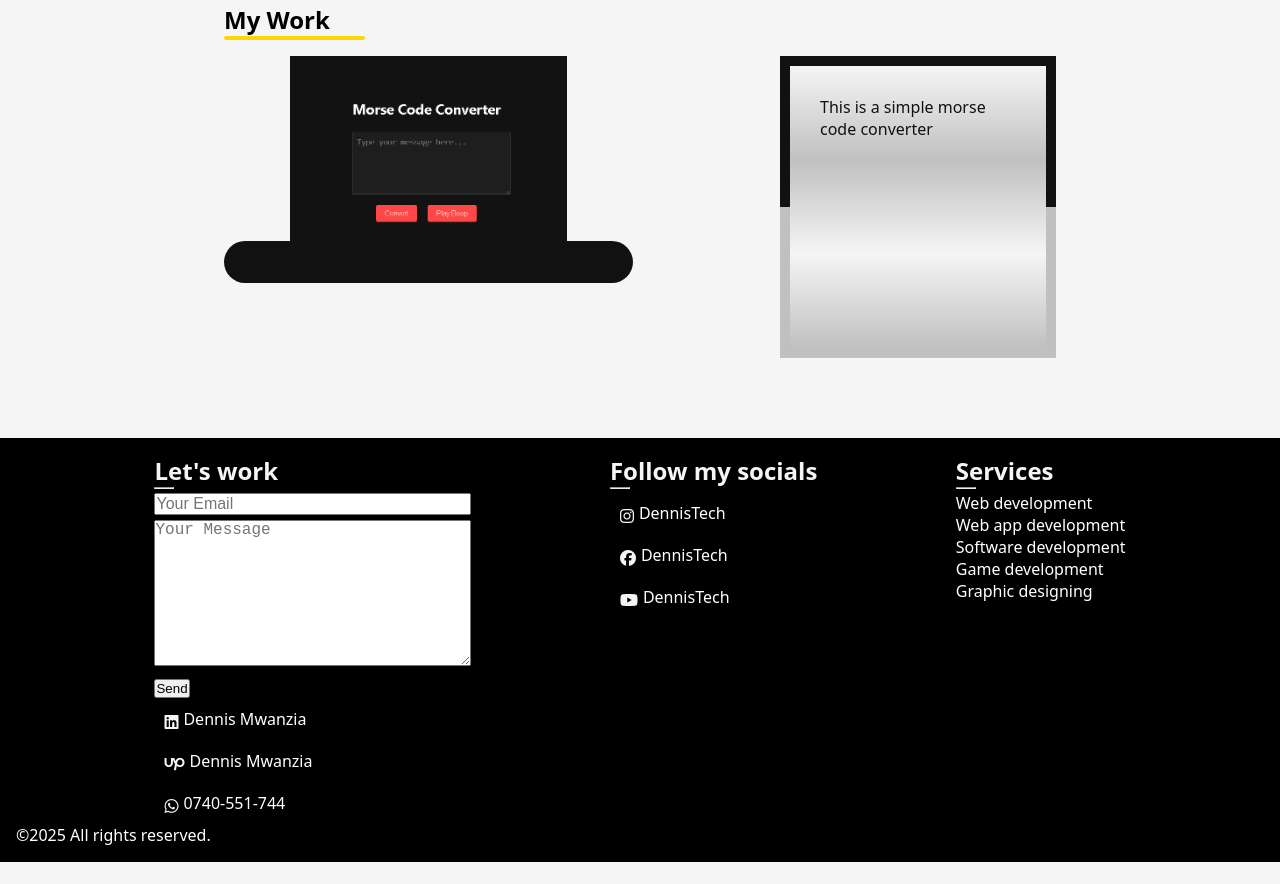
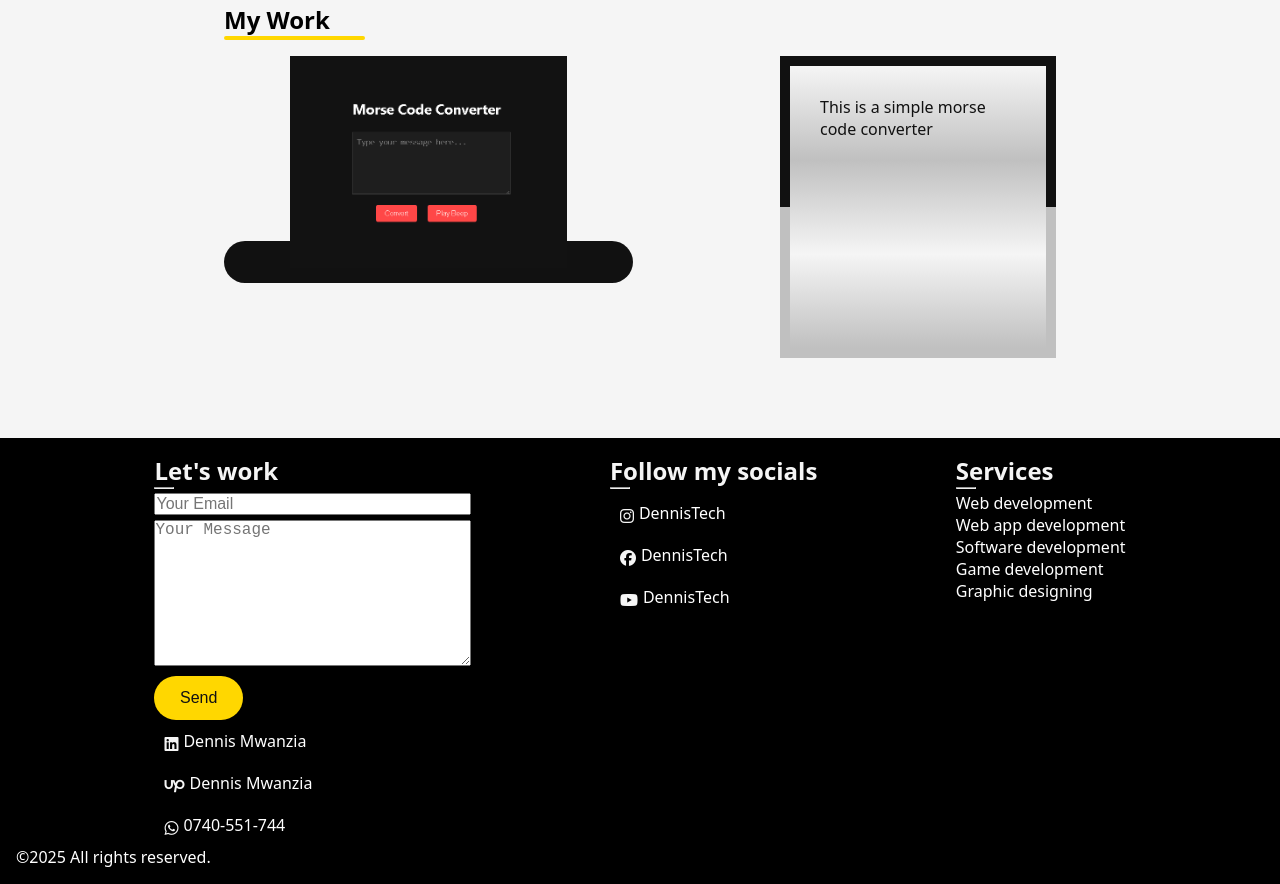
Before and after one commit to cypherdennis/OG-portfolio1, a plain HTML site: page index.html in a window 1280 px wide. Shown: the part 2465-3349 px from the top of the page. Before the commit the page ends 3327 px from the top, so only its background shows below. Drawn offline with Linux system fonts and the light colour scheme; no server answers.

Commit message:
Update index.html

```diff
--- a/index.html
+++ b/index.html
@@ -142,7 +142,7 @@
         <form id="contact">
             <span><input class="email" name="user_email" type="email" placeholder="Your Email" required></span>
             <span><textarea class="email-text" name="message" placeholder="Your Message" required rows="8" cols="30"></textarea></span>
-            <span><button type="submit">Send</button></span>
+            <span><button id="send-email" type="submit">Send</button></span>
         </form>
         <div><a class="footer-link" href="https://www.linkedin.com/in/dennis-mwanzia-9b49a3318?lipi=urn%3Ali%3Apage%3Ad_flagship3_profile_view_base_contact_details%3BjAe0dOENRuKdNun276HE7Q%3D%3D"><i class="fa-brands fa-linkedin" id="footer-info"></i><p style="color: white;"> Dennis Mwanzia</p></a></div>
         <div><a class="footer-link" href="https://www.upwork.com/freelancers/~011618480cbabf4f18?mp_source=share"><i class="fa-brands fa-upwork" id="footer-info"></i><p style="color: white;"> Dennis Mwanzia</p></a></div>
```
